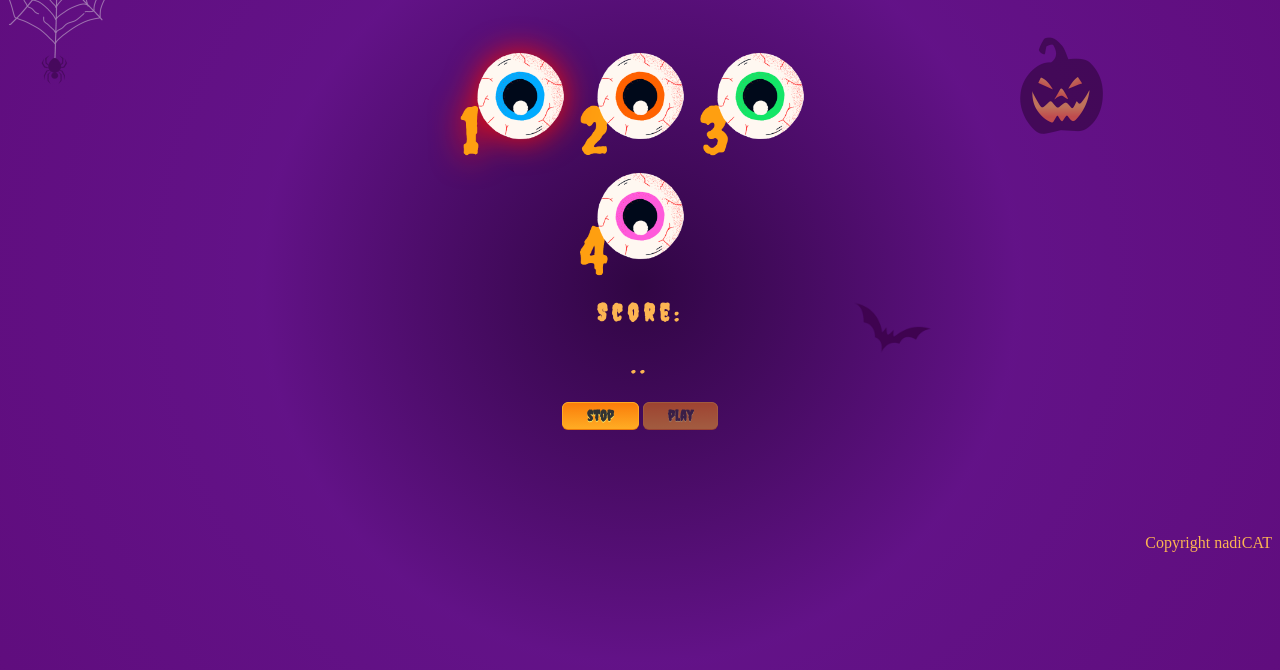
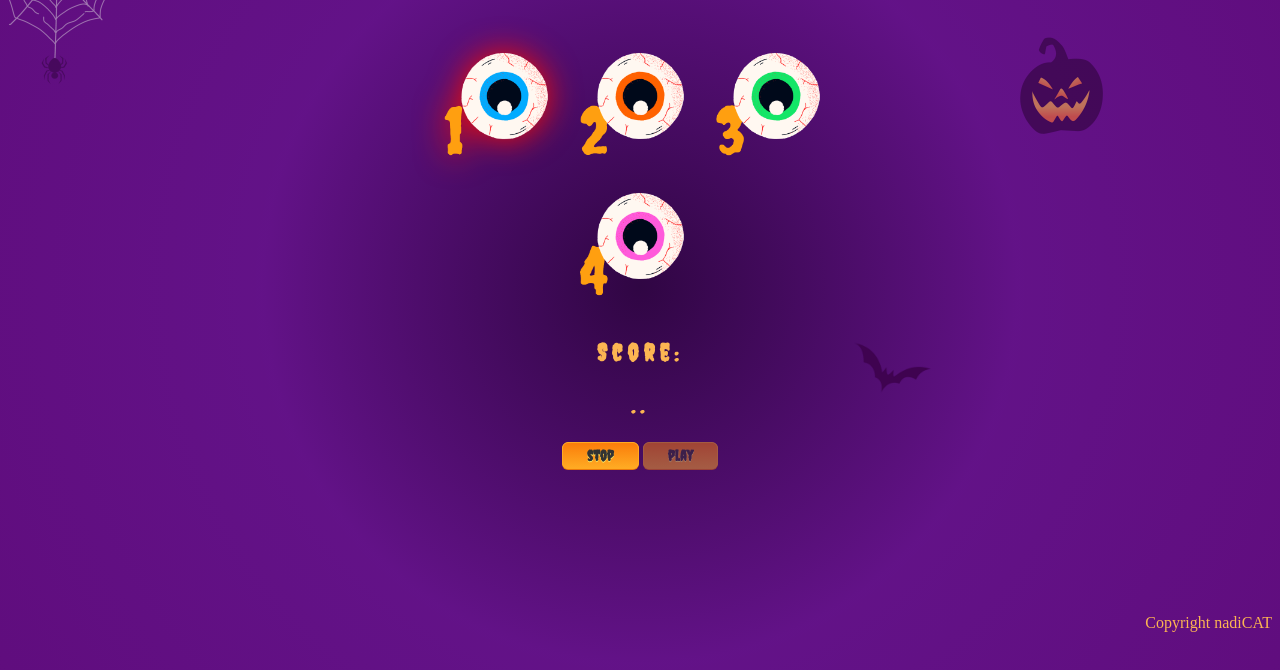
Before and after one commit to nadi-cat/glow-eyes, a plain HTML site: page index.html in a window 1280 px wide. Shown: the part 114-784 px from the top of the page. Drawn offline with Linux system fonts and the light colour scheme.

Commit message:
Add files via upload

```diff
--- a/index.js
+++ b/index.js
@@ -10,7 +10,7 @@ var score = 0;
 let intervalID;
 
 //sounds
-let splat = new Audio("/sounds/splat.mp3")
+let splat = new Audio("sounds/splat.mp3")
 
 //repeat code with interval
 function repeatHalfSecond() {
--- a/styles.css
+++ b/styles.css
@@ -22,6 +22,9 @@ h2,h3{
     height: 100px;
     background-size: cover;
     background-position: center;
+    margin-left: 8px;
+    margin-right: 8px;
+    margin-bottom: 20px;
 }
 
 .container{
```
